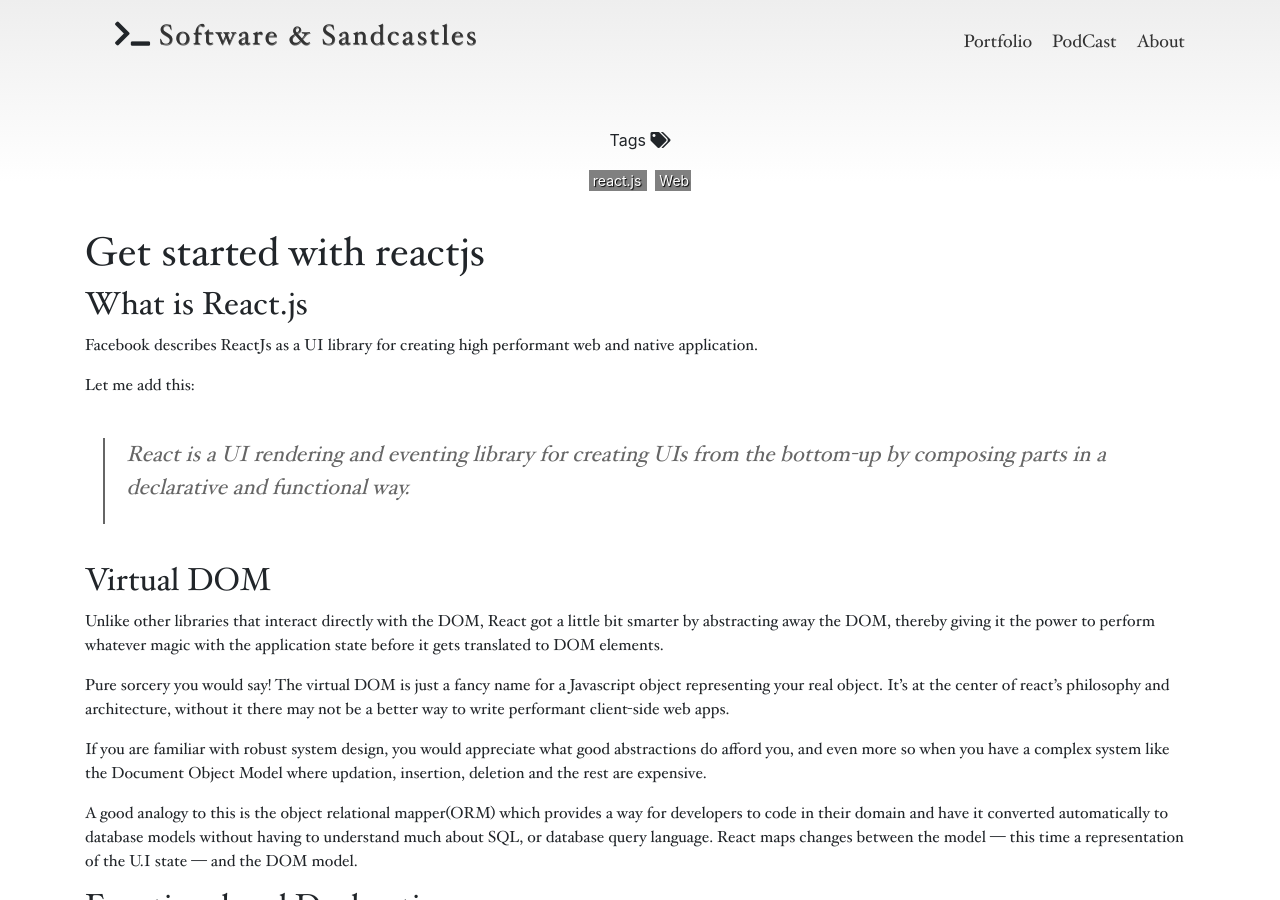
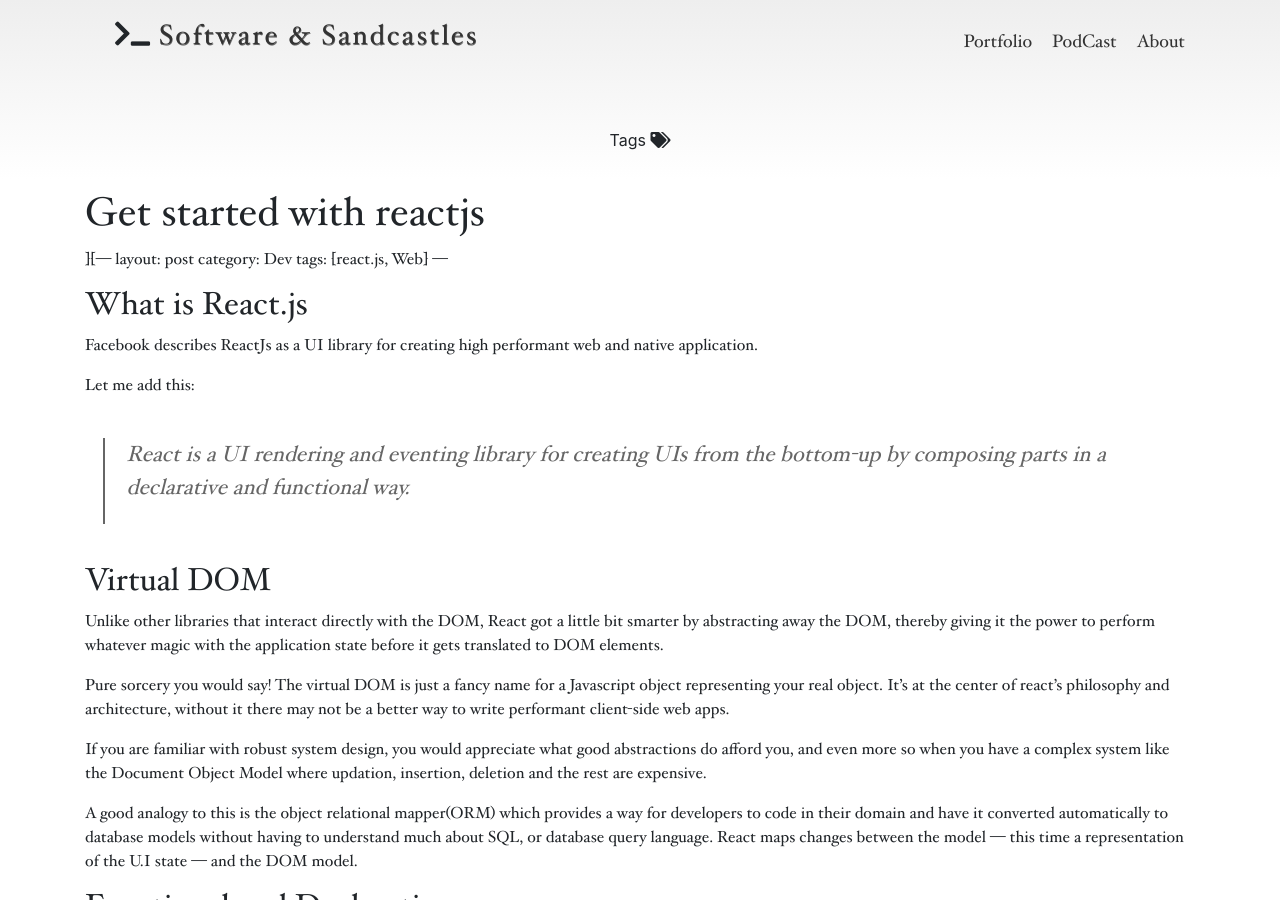
Before and after one commit to yeleywale/yeleywale.github.io, a Jekyll site: the page built from _posts/2017-4-10-Get Started with ReactJs.md, in a window 1280 px wide and 900 px high. Built offline with Jekyll 4.4.1, drawn with Linux system fonts in a browser that asks for light colours; nearby versions of some CDN libraries; our own code applies the rules of GitHub Pages for plain Markdown files; comment, search, counter and statistics services are not loaded.

Commit message:
Add some things

```diff
--- a/_includes/head.html
+++ b/_includes/head.html
@@ -1,5 +1,5 @@
 {% include analytics.html %}
-<title>{% if page.title %}{{ page.title }} – {% endif %}{{ site.name }} – {{ site.description }}</title>
+<title>{% if page.title %}{{ :: page.title :: }} | {% endif %}{{ site.name }} – {{ site.description }}</title>
 
 {% include meta.html %}
 
--- a/_posts/2017-4-10-Get Started with ReactJs.md
+++ b/_posts/2017-4-10-Get Started with ReactJs.md
@@ -1,4 +1,4 @@
----
+]\[---
 layout: post
 category: Dev
 tags: [react.js, Web]
```
Also changed, not shown: _config.yml (line endings or trailing spaces).
